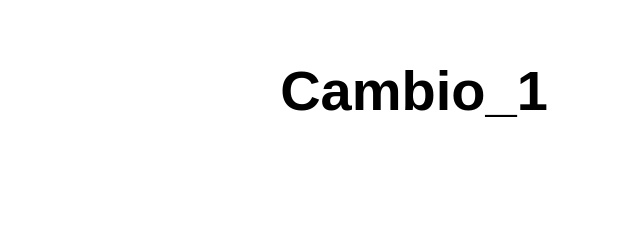
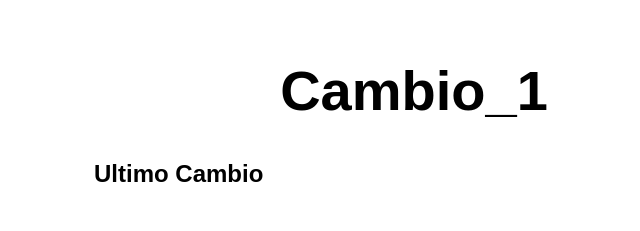
Before and after one commit to Fernando4974/despliege_1, a website: page src/index.html in a window 1280 px wide. Shown: the whole page, without its empty margins (226-866 px from the left). Drawn offline with Linux system fonts and the light colour scheme.

Commit message:
cambio final

```diff
--- a/src/index.html
+++ b/src/index.html
@@ -11,6 +11,7 @@
 <body>
   <main>
     <h1>Cambio_1</h1>
+    <h2>Ultimo Cambio</h2>
   </main>
 </body>
 
```
